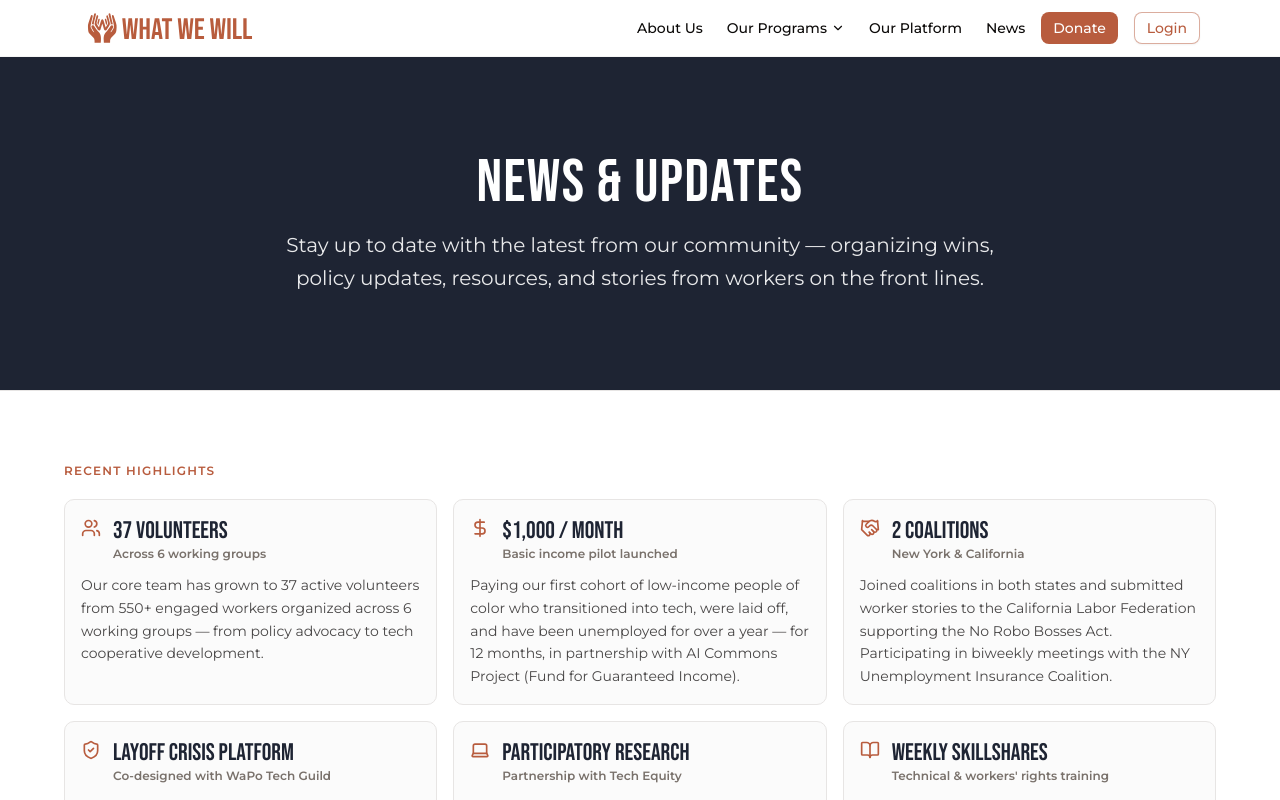
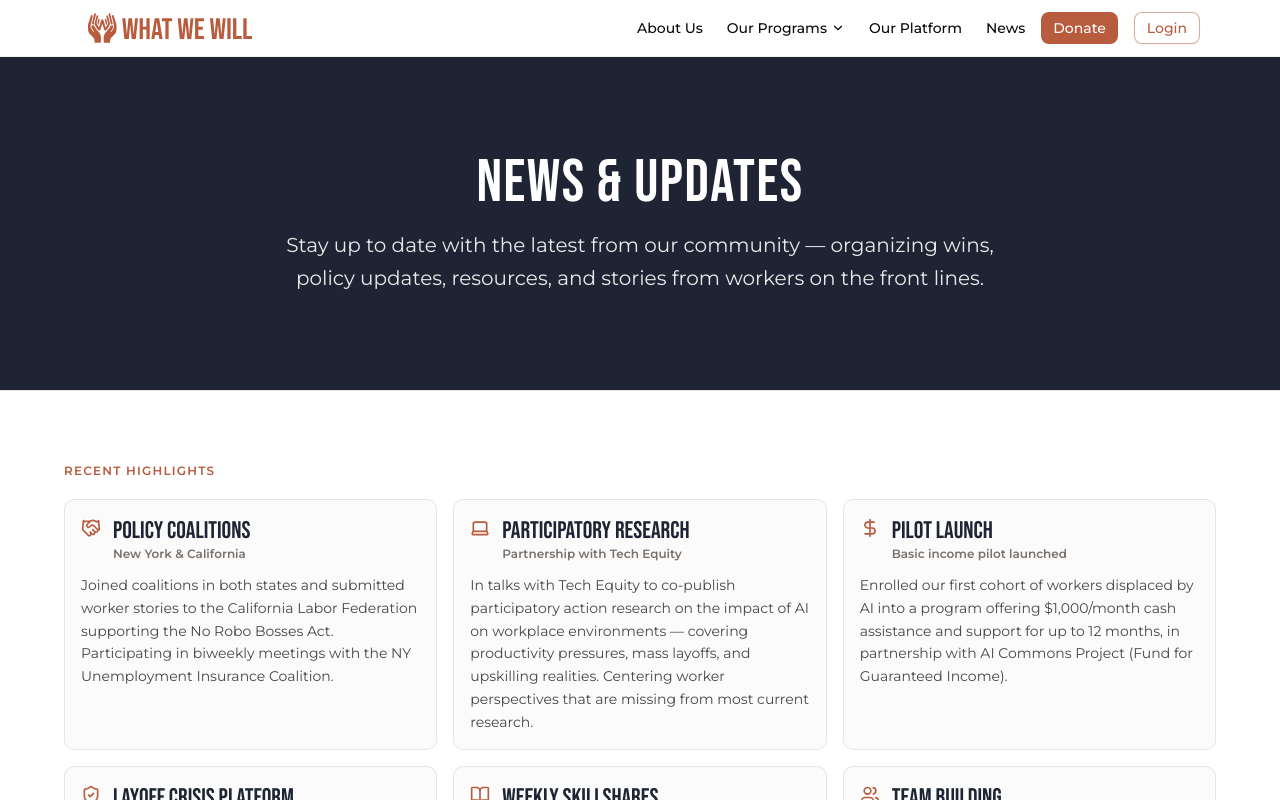
Before and after one commit to What-We-Will/community-platform, a Next.js app: page /news in a window 1280 px wide. Shown: the top 800 px of the page. Built offline with nearby package versions, Linux system fonts and the light colour scheme; no server answers.

Commit message:
News page copy fixes

```diff
--- a/components/news/news-achievements.tsx
+++ b/components/news/news-achievements.tsx
@@ -16,32 +16,11 @@ type Achievement = {
 
 const ACHIEVEMENTS: Achievement[] = [
   {
-    icon: Users,
-    stat: "37 Volunteers",
-    label: "Across 6 working groups",
-    detail:
-      "Our core team has grown to 37 active volunteers from 550+ engaged workers organized across 6 working groups — from policy advocacy to tech cooperative development.",
-  },
-  {
-    icon: DollarSign,
-    stat: "$1,000 / month",
-    label: "Basic income pilot launched",
-    detail:
-      "Paying our first cohort of low-income people of color who transitioned into tech, were laid off, and have been unemployed for over a year — for 12 months, in partnership with AI Commons Project (Fund for Guaranteed Income).",
-  },
-  {
     icon: Handshake,
-    stat: "2 Coalitions",
+    stat: "Policy Coalitions",
     label: "New York & California",
     detail:
       "Joined coalitions in both states and submitted worker stories to the California Labor Federation supporting the No Robo Bosses Act. Participating in biweekly meetings with the NY Unemployment Insurance Coalition.",
-  },
-  {
-    icon: ShieldCheck,
-    stat: "Layoff Crisis Platform",
-    label: "Co-designed with WaPo Tech Guild",
-    detail:
-      "Co-designing a secure layoff support platform with the Washington Post Tech Guild. CWA will train workers on collective bargaining, and Brooklyn Legal Defenders and Legal Aid Society will provide legal support for unemployment insurance navigation.",
   },
   {
     icon: Laptop,
@@ -51,11 +30,33 @@ const ACHIEVEMENTS: Achievement[] = [
       "In talks with Tech Equity to co-publish participatory action research on the impact of AI on workplace environments — covering productivity pressures, mass layoffs, and upskilling realities. Centering worker perspectives that are missing from most current research.",
   },
   {
+    icon: DollarSign,
+    stat: "Pilot Launch",
+    label: "Basic income pilot launched",
+    detail:
+      "Enrolled our first cohort of workers displaced by AI into a program offering $1,000/month cash assistance and support for up to 12 months, in partnership with AI Commons Project (Fund for Guaranteed Income).",
+  },
+  {
+    icon: ShieldCheck,
+    stat: "Layoff Crisis Platform",
+    label: "Co-designed with WaPo Tech Guild",
+    detail:
+      "Co-designing a secure layoff support platform with the Washington Post Tech Guild. CWA will train workers on collective bargaining, and Brooklyn Legal Defenders and Legal Aid Society will provide legal support for unemployment insurance navigation.",
+  },
+
+  {
     icon: BookOpen,
     stat: "Weekly Skillshares",
     label: "Technical & workers' rights training",
     detail:
       "Running a weekly skillshare series on locally deploying AI models, fighting AI résumé screeners, and workers' rights. Formalizing curriculum with 3 developers combining political education with hands-on technical training.",
+  },
+  {
+    icon: Users,
+    stat: "Team Building",
+    label: "Across 6 working groups",
+    detail:
+      "Our core team has grown to 37 active volunteers from 550+ engaged workers organized across 6 working groups — from policy advocacy to tech cooperative development.",
   },
 ];
 
```
